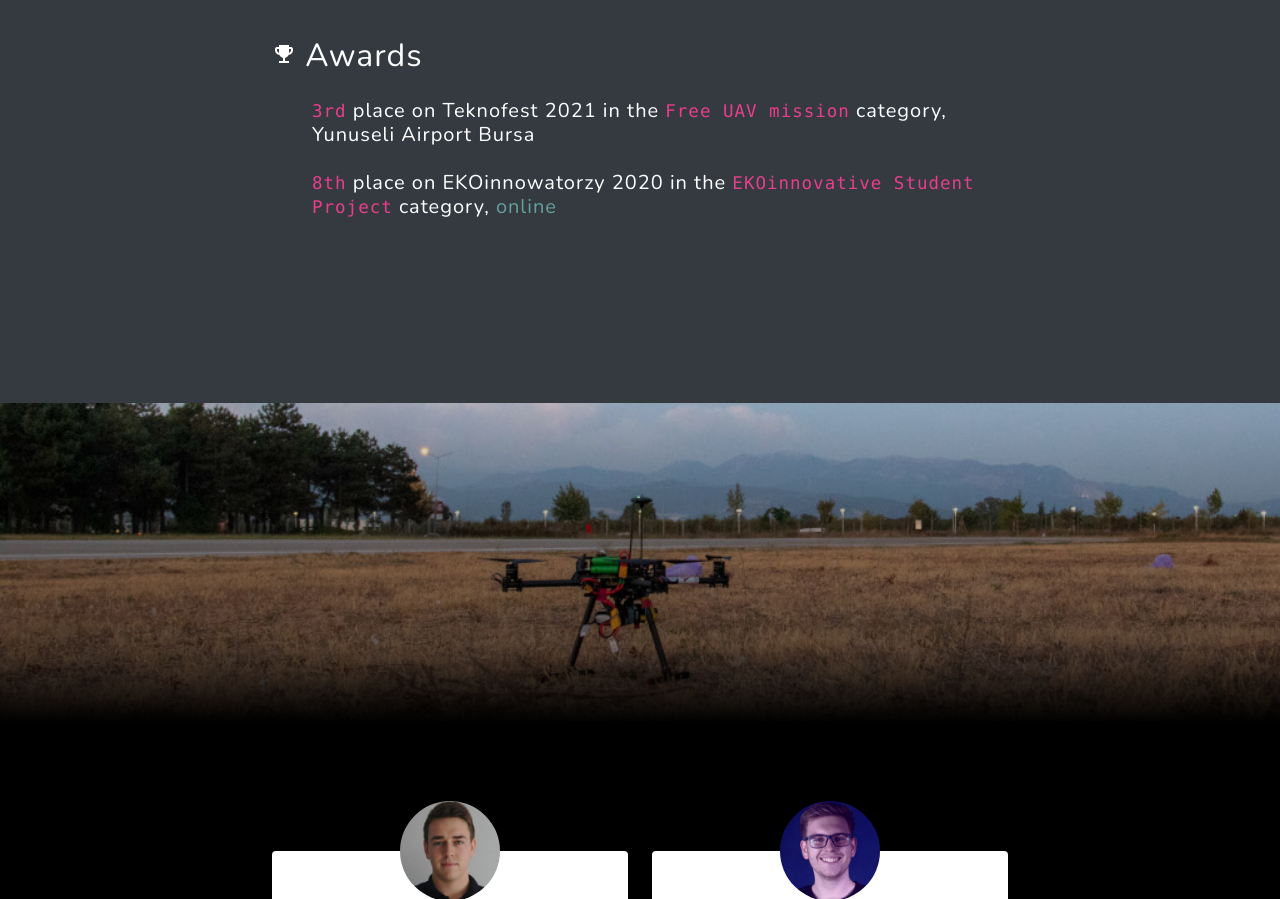
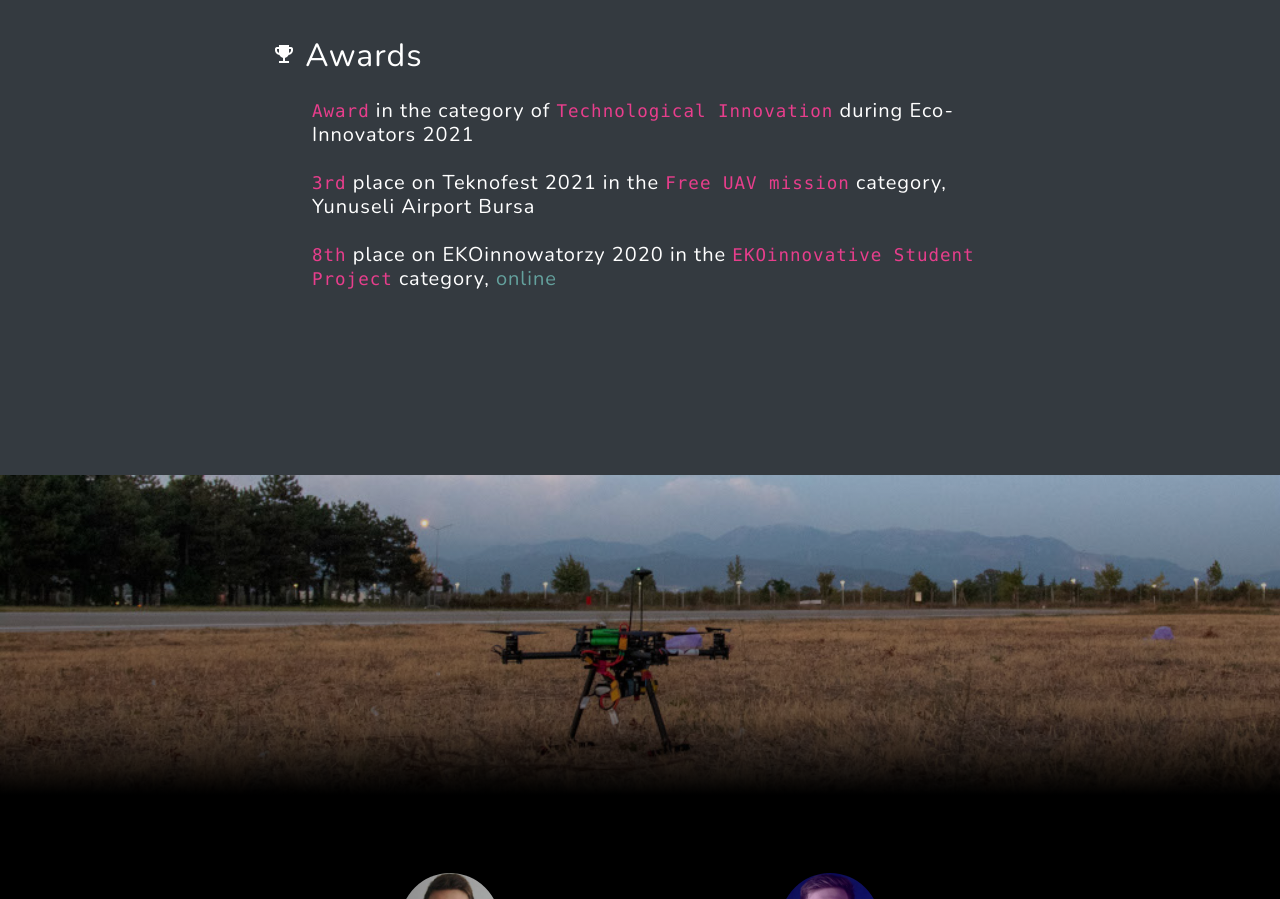
Before and after one commit to UAVVaste/UAVVaste.github.io, a plain HTML site: page index.html in a window 1280 px wide. Shown: the part 4784-5683 px from the top of the page. Drawn offline with nearby package versions, Linux system fonts and the light colour scheme.

Commit message:
Add eko2021

```diff
--- a/index.html
+++ b/index.html
@@ -191,6 +191,9 @@
                         <h2 class="text-white mb-4" id="awards"><span class="material-icons">emoji_events</span> Awards</h2>
                         <p class="text-white-50">
                             <h5 class="text-white mb-4">
+                                <span class="tab"><code>Award</code> in the category of <code>Technological Innovation</code> during Eco-Innovators 2021
+                            </span></span></h5>
+                            <h5 class="text-white mb-4">
                                 <span class="tab"><code>3rd</code> place on Teknofest 2021 in the <code>Free UAV mission</code> category, Yunuseli Airport Bursa
                             </span></span></h5>
                             <h5 class="text-white mb-4">
```
